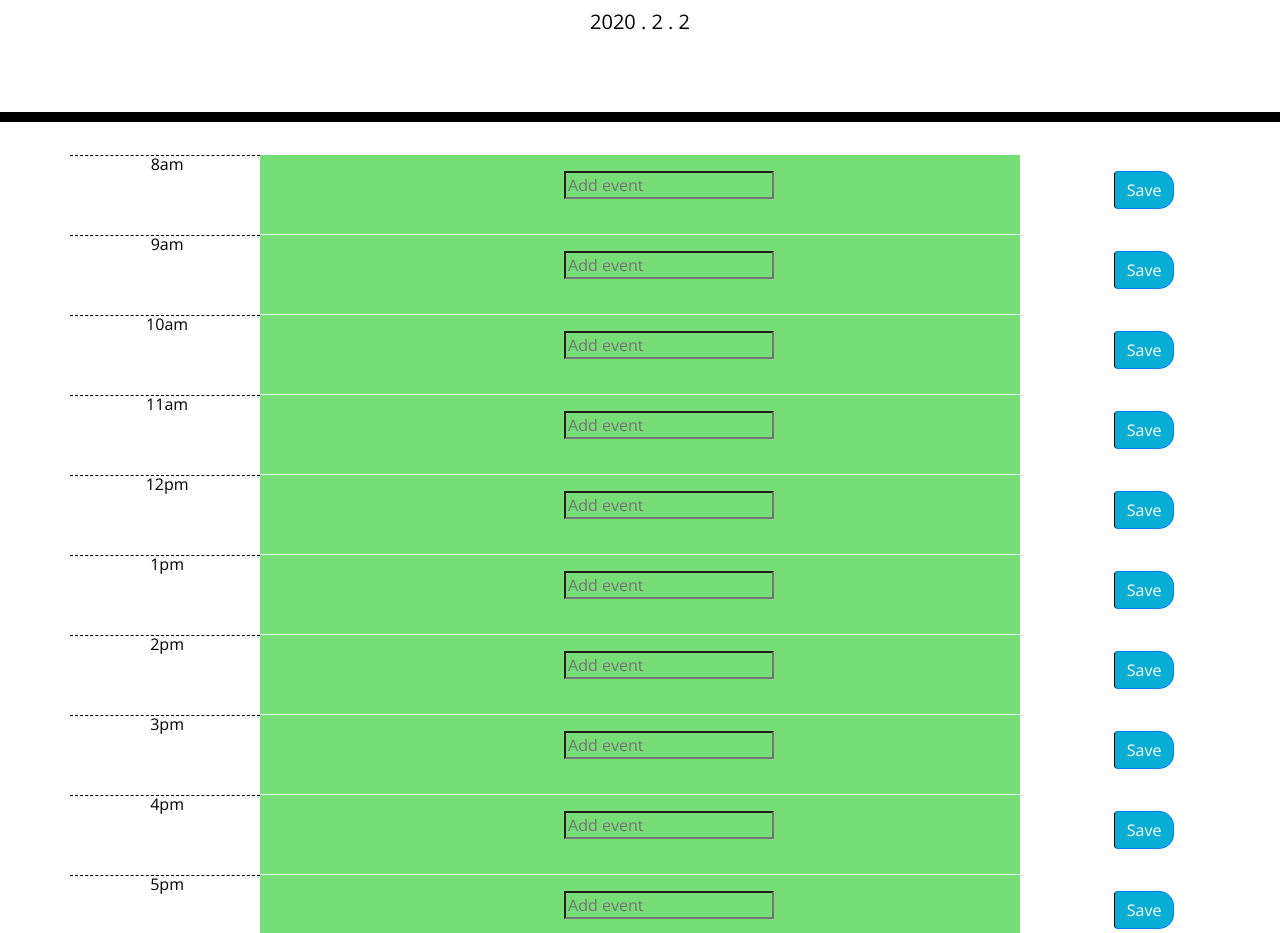
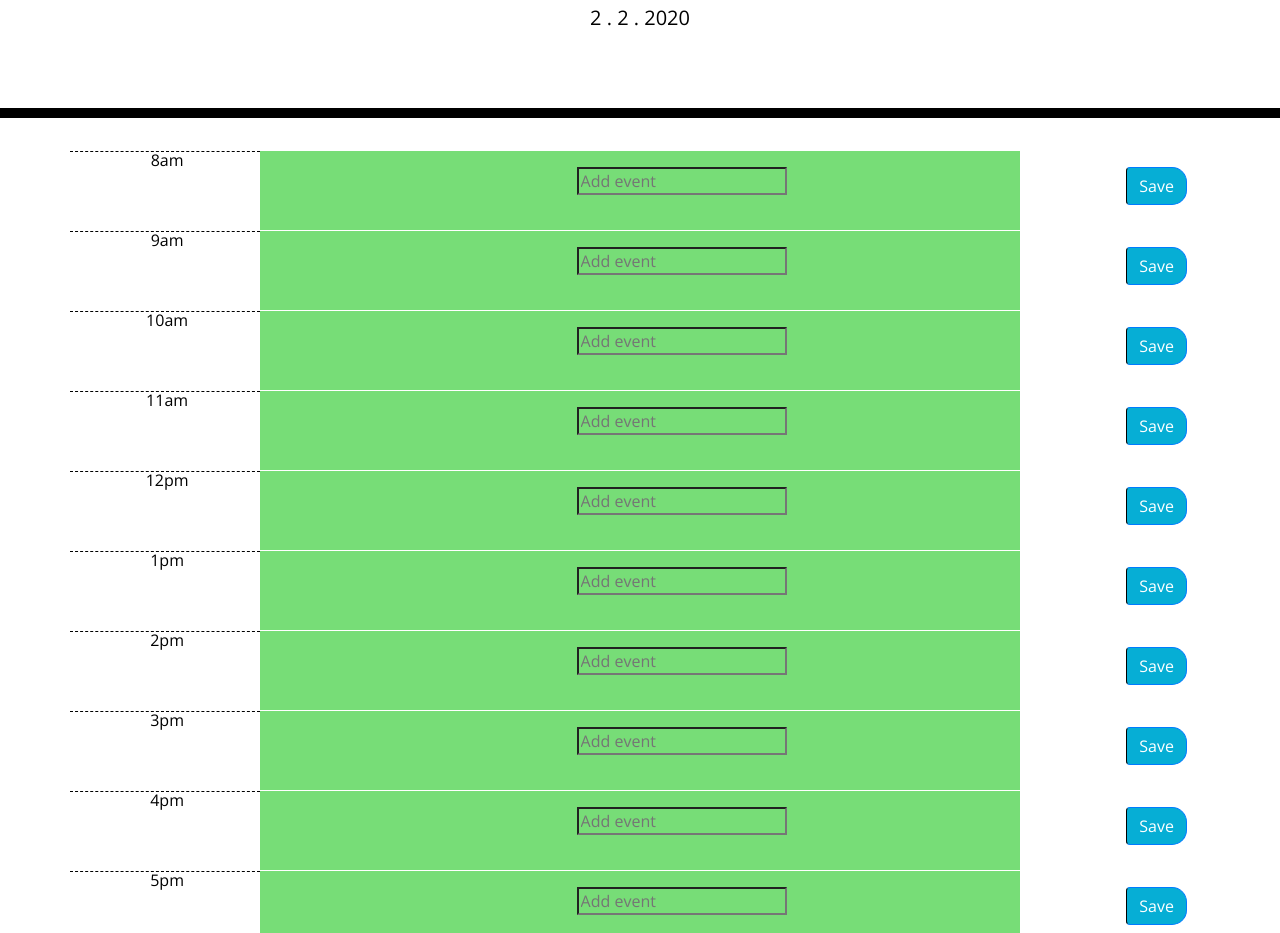
Before and after one commit to amyfabella/Scheduler, a plain HTML site: page index.html in a window 1280 px wide. Shown: the part 182-1115 px from the top of the page. Drawn offline with nearby package versions, Linux system fonts and the light colour scheme.

Commit message:
updating html

```diff
--- a/index.html
+++ b/index.html
@@ -1,23 +1,14 @@
 <!DOCTYPE html>
 <html lang="en">
+
 <head>
     <meta charset="UTF-8" />
     <meta name="viewport" content="width=device-width, initial-scale=1.0" />
     <meta http-equiv="X-UA-Compatible" content="ie=edge" />
-    <link
-      rel="stylesheet"
-      href="https://stackpath.bootstrapcdn.com/bootstrap/4.3.1/css/bootstrap.min.css"
-    />
-    <link
-      rel="stylesheet"
-      href="https://use.fontawesome.com/releases/v5.8.1/css/all.css"
-      integrity="sha384-50oBUHEmvpQ+1lW4y57PTFmhCaXp0ML5d60M1M7uH2+nqUivzIebhndOJK28anvf"
-      crossorigin="anonymous"
-    />
-    <link
-      href="https://fonts.googleapis.com/css?family=Open+Sans&display=swap"
-      rel="stylesheet"
-    />
+    <link rel="stylesheet" href="https://stackpath.bootstrapcdn.com/bootstrap/4.3.1/css/bootstrap.min.css" />
+    <link rel="stylesheet" href="https://use.fontawesome.com/releases/v5.8.1/css/all.css"
+        integrity="sha384-50oBUHEmvpQ+1lW4y57PTFmhCaXp0ML5d60M1M7uH2+nqUivzIebhndOJK28anvf" crossorigin="anonymous" />
+    <link href="https://fonts.googleapis.com/css?family=Open+Sans&display=swap" rel="stylesheet" />
     <link rel="stylesheet" href="style.css" />
     <title>Work Day Scheduler</title>
 </head>
@@ -25,7 +16,7 @@
 <body>
     <header class="jumbotron">
         <h1 class="display-3">Work Day Scheduler</h1>
-      <p class="lead">A simple calendar app for scheduling your work day</p>
+        <p class="description">A simple calendar app for scheduling your work day</p>
         <p id="currentDay" class="lead"></p>
     </header>
     <div class="container">
@@ -35,11 +26,11 @@
             <div class="row">
                 <div class="col-2 hour"> 8am
                 </div>
-            <div class="col-8 scheduler past present future" data-value="8:00:00">
+                <div id="8Div" class="col-8 scheduler" data-value=8>
                     <input id="8amInput" class="textarea bg-transparent" type="text" placeholder="Add event">
                 </div>
                 <div class="col-2 save">
-              <button type="button" id="8amButton" class="btn btn-primary saveBtn">Save</button>
+                    <button type="button" id="8amBtn" class="btn btn-primary saveBtn">Save</button>
                 </div>
             </div>
         </div>
@@ -48,11 +39,11 @@
             <div class="row">
                 <div class="col-2 hour"> 9am
                 </div>
-            <div class="col-8 scheduler past present future" data-value="9:00:00">
+                <div id="9Div" class="col-8 scheduler" data-value=9>
                     <input id="9amInput" class="textarea bg-transparent" type="text" placeholder="Add event">
                 </div>
                 <div class="col-2 save">
-              <button type="button" id="9amButton" class="btn btn-primary saveBtn">Save</button>
+                    <button type="button" id="9amBtn" class="btn btn-primary saveBtn">Save</button>
                 </div>
             </div>
         </div>
@@ -61,11 +52,11 @@
             <div class="row">
                 <div class="col-2 hour"> 10am
                 </div>
-            <div class="col-8 scheduler past present future" data-value="10:00:00">
+                <div id="10Div" class="col-8 scheduler" data-value=10>
                     <input id="10amInput" class="textarea bg-transparent" type="text" placeholder="Add event">
                 </div>
                 <div class="col-2 save">
-              <button type="button" id="10amButton" class="btn btn-primary saveBtn">Save</button>
+                    <button type="button" id="10amBtn" class="btn btn-primary saveBtn">Save</button>
                 </div>
             </div>
         </div>
@@ -74,11 +65,11 @@
             <div class="row">
                 <div class="col-2 hour"> 11am
                 </div>
-            <div class="col-8 scheduler past present future" data-value="11:00:00">
+                <div id="11Div" class="col-8 scheduler" data-value=11>
                     <input id="11amInput" class="textarea bg-transparent" type="text" placeholder="Add event">
                 </div>
                 <div class="col-2 save">
-              <button type="button" id="11amButton" class="btn btn-primary saveBtn">Save</button>
+                    <button type="button" id="11amBtn" class="btn btn-primary saveBtn">Save</button>
                 </div>
             </div>
         </div>
@@ -87,11 +78,11 @@
             <div class="row">
                 <div class="col-2 hour"> 12pm
                 </div>
-            <div class="col-8 scheduler past present future" data-value="12:00:00">
+                <div id="12Div" class="col-8 scheduler" data-value=12>
                     <input id="12pmInput" class="textarea bg-transparent" type="text" placeholder="Add event">
                 </div>
                 <div class="col-2 save">
-              <button type="button" id="12pmButton" class="btn btn-primary saveBtn">Save</button>
+                    <button type="button" id="12pmBtn" class="btn btn-primary saveBtn">Save</button>
                 </div>
             </div>
         </div>
@@ -100,11 +91,11 @@
             <div class="row">
                 <div class="col-2 hour"> 1pm
                 </div>
-            <div class="col-8 scheduler past present future" data-value="13:00:00">
+                <div id="13Div" class="col-8 scheduler" data-value=13>
                     <input id="1pmInput" class="textarea bg-transparent" type="text" placeholder="Add event">
                 </div>
                 <div class="col-2 save">
-              <button type="button" id="1pmButton" class="btn btn-primary saveBtn">Save</button>
+                    <button type="button" id="1pmBtn" class="btn btn-primary saveBtn">Save</button>
                 </div>
             </div>
         </div>
@@ -113,11 +104,11 @@
             <div class="row">
                 <div class="col-2 hour"> 2pm
                 </div>
-            <div class="col-8 scheduler past present future" data-value="14:00:00">
+                <div id="14Div" class="col-8 scheduler" data-value=14>
                     <input id="2pmInput" class="textarea bg-transparent" type="text" placeholder="Add event">
                 </div>
                 <div class="col-2 save">
-              <button type="button" id="2pmButton" class="btn btn-primary saveBtn">Save</button>
+                    <button type="button" id="2pmBtn" class="btn btn-primary saveBtn">Save</button>
                 </div>
             </div>
         </div>
@@ -126,11 +117,11 @@
             <div class="row">
                 <div class="col-2 hour"> 3pm
                 </div>
-            <div class="col-8 scheduler past present future" data-value="15:00:00">
+                <div id="15Div" class="col-8 scheduler" data-value=15>
                     <input id="3pmInput" class="textarea bg-transparent" type="text" placeholder="Add event">
                 </div>
                 <div class="col-2 save">
-              <button type="button" id="3pmButton" class="btn btn-primary saveBtn">Save</button>
+                    <button type="button" id="3pmBtn" class="btn btn-primary saveBtn">Save</button>
                 </div>
             </div>
         </div>
@@ -139,11 +130,11 @@
             <div class="row">
                 <div class="col-2 hour"> 4pm
                 </div>
-            <div class="col-8 scheduler past present future" data-value="16:00:00">
+                <div id="16Div" class="col-8 scheduler" data-value=16>
                     <input id="4pmInput" class="textarea bg-transparent" type="text" placeholder="Add event">
                 </div>
                 <div class="col-2 save">
-              <button type="button" id="4pmButton" class="btn btn-primary saveBtn">Save</button>
+                    <button type="button" id="4pmBtn" class="btn btn-primary saveBtn">Save</button>
                 </div>
             </div>
         </div>
@@ -152,11 +143,11 @@
             <div class="row">
                 <div class="col-2 hour"> 5pm
                 </div>
-            <div class="col-8 scheduler past present future" data-value="16:00:00">
+                <div id="17Div" class="col-8 scheduler" data-value=17>
                     <input id="5pmInput" class="textarea bg-transparent" type="text" placeholder="Add event">
                 </div>
                 <div class="col-2 save">
-              <button type="button" id="5pmButton" class="btn btn-primary saveBtn">Save</button>
+                    <button type="button" id="5pmBtn" class="btn btn-primary saveBtn">Save</button>
                 </div>
             </div>
         </div>
@@ -171,7 +162,7 @@
         //THEN the current day is displayed at the top of the calendar
         //help from https://www.w3resource.com/javascript-exercises/javascript-basic-exercise-1.php
         var today = new Date();
-    var date = today.getFullYear()+ " . " + (today.getMonth()+1)+ " . " + today.getDate();
+        var date = today.getDate() + " . " + (today.getMonth() + 1) + " . " + today.getFullYear();
         $("#currentDay").text(date);
 
         //WHEN I scroll down
@@ -180,23 +171,27 @@
         //WHEN I view the timeblocks for that day
         //THEN each timeblock is color coded to indicate whether it is in the past, present, or future
         //help from https://tecadmin.net/get-current-date-time-javascript/
-    var time = today.getHours() + " " + today.getMinutes() + " " + today.getSeconds();
-    var timeBlock = $(".scheduler").data();
-    //past gray
-    var past = $(".past");
-    //present red
-    var present = $(".present");
-    //future green
-    var future = $(".future");
+        var time = today.getHours();
+        console.log("current time: " + time);
 
-    if (time > (timeBlock + 1)) {
-        $(past).css("display", "style");
+        const schedulerArr = $('.scheduler').toArray();
+        for (let i = 0; i < schedulerArr.length; i++) {
+            const currentRowId = "#" + schedulerArr[i].id;
+            var timeBlock = $(currentRowId).data().value;
+            console.log(timeBlock);
+            if (time > timeBlock) {
+                $(currentRowId).addClass('past');
             }
+            // delete past, present, future; add them back in for loop
             else if (time < timeBlock) {
-        $(future).css("display", "style");
+                $(currentRowId).addClass('future');
             }
             else {
-        $(present).css("display", "style");
+                $(currentRowId).addClass('present');
+            }
+
+
+
         }
 
 
@@ -205,21 +200,46 @@
 
         //WHEN I click the save button for that timeblock
         //THEN the text for that event is saved in local storage
-    $(".saveBtn").on("click", function(){
-        var input = $(".textarea");
-        var storedInput = localStorage.getItem("server");
+        //WHEN I refresh the pages
+        //THEN the saved events persist
+        $(".saveBtn").on("click", function (event) {
+            event.preventDefault();
+            let buttonId = $(this).attr('id');
+            console.log('id of save btn: ' + $(this).attr('id'));
+            let time = buttonId.slice(0, 4);
+            console.log(time.charAt(3));
+            if (time.charAt(3) === "B") {
+                time = time.slice(0, -1);
+            }
+            console.log('new time' + time);
+            const inputId = "#" + time + "Input";
 
-        localStorage.setItem("server", input.val());
-        $(".scheduler").text(storedInput);
+            console.log(inputId);
 
-    });
+            for (let index = 0; index < schedulerArr.length; index++) {
+                const input = schedulerArr[index].children[0].value;
+                if (input == " "){
+                    continue;
+                }else{
+                    window.localStorage.setItem(schedulerArr[index].id, input);
+                    $(inputId).text(window.localStorage.getItem(input));
+                }
 
-    //WHEN I refresh the page
-    //THEN the saved events persist
-    $(document).on("click", function(event){
-        event.preventDefault();
+            }
+            // console.log(time);
+            //  8amBtn
+            // 8am + "Input
+            //var textEl = $(".textarea");
+           // var input = localStorage.getItem("input");
+
+           // textEl.textContent = input;
+           // localStorage.setItem($(this).attr('id'), textEl.val());
+            // $(".textarea").text(input);
+
+
         });
     </script>
 
 </body>
+
 </html>
--- a/style.css
+++ b/style.css
@@ -69,3 +69,8 @@ body {
     font-size: 20px;
     transition: all .3s ease-in-out;
   }
+
+  .bgRed {
+      background: red !important;
+      display: style;
+  }
```
Lines whose indentation alone changed are shown as unchanged.
